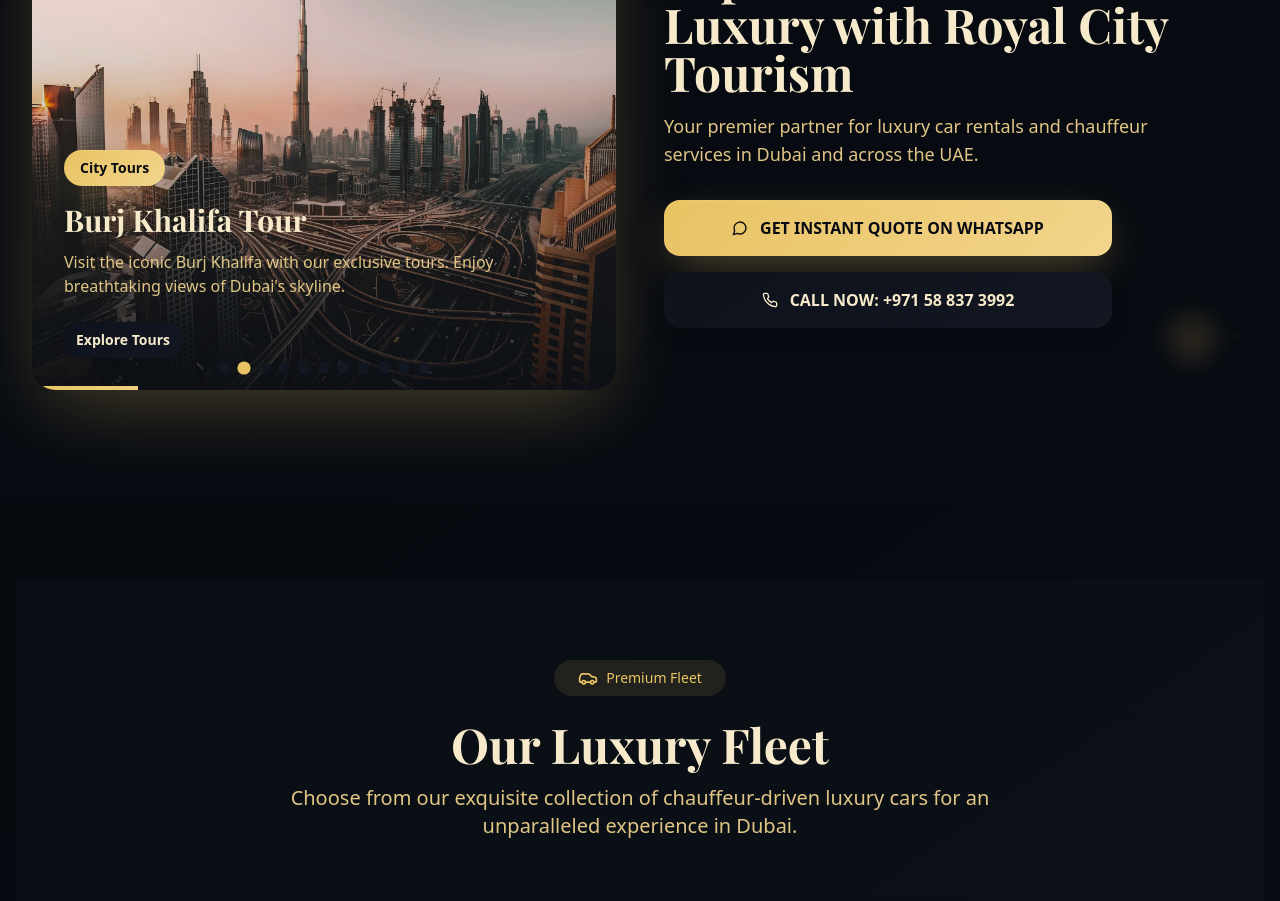
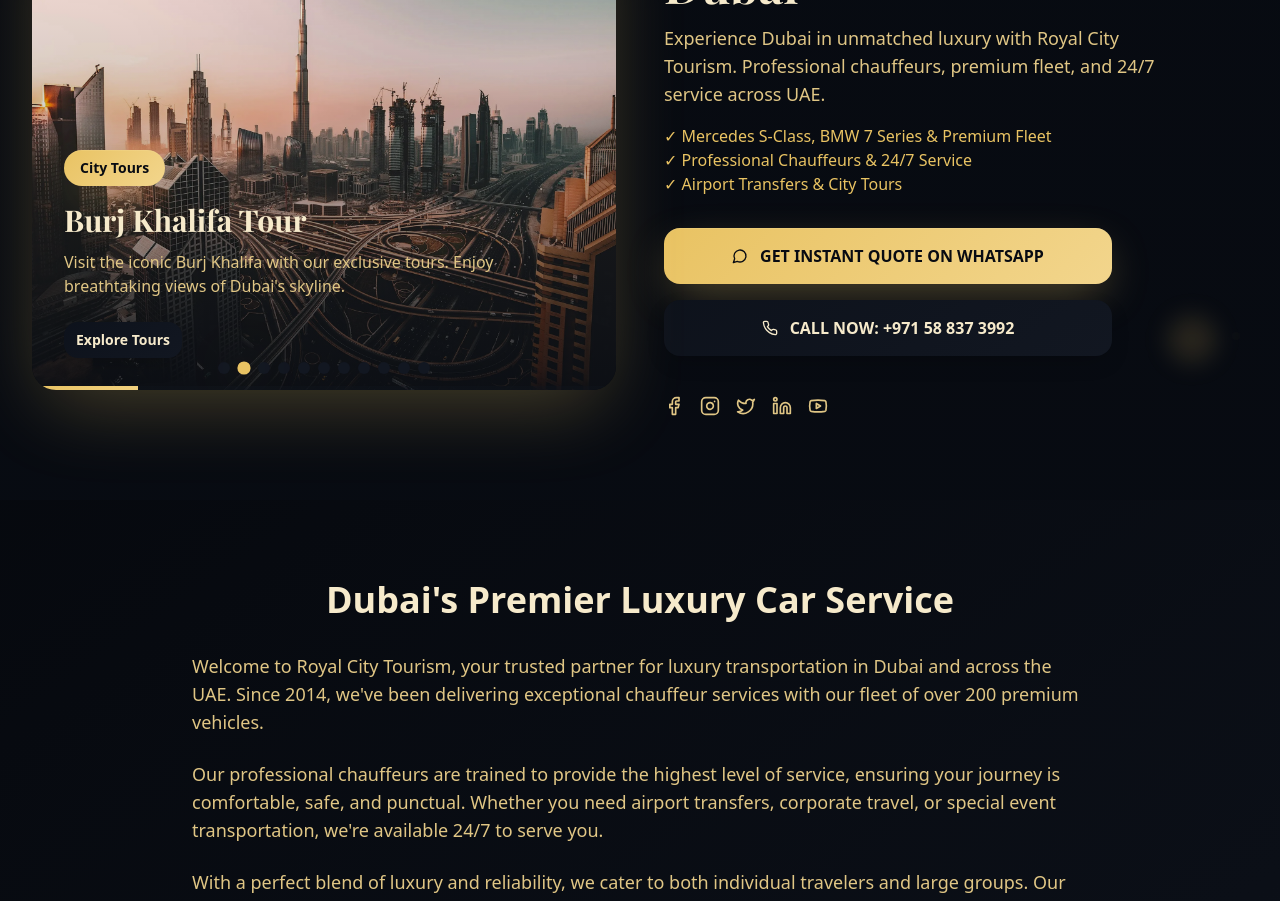
Before and after one commit to teamfreelancer2025-ux/royaltourisamllc, a React (Vite) app: page / in a window 1280 px wide. Shown: the part 300-1201 px from the top of the page. Built offline with nearby package versions, Linux system fonts and the light colour scheme.

Commit message:
Fix: Resolved white screen, syntax errors, and updated social media links.

```diff
--- a/src/components/DubaiCarousel.tsx
+++ b/src/components/DubaiCarousel.tsx
@@ -162,7 +162,7 @@ const DubaiCarousel = () => {
               alt={slide.title}
               width="1200"
               height="630"
-              fetchPriority={index === 0 ? "high" : "auto"}
+              fetchpriority={index === 0 ? "high" : "auto"}
               loading={index === 0 ? "eager" : "lazy"}
               className="absolute inset-0 w-full h-full object-cover"
             />
--- a/src/components/HeroSection.tsx
+++ b/src/components/HeroSection.tsx
@@ -1,6 +1,7 @@
 import { Button } from "@/components/ui/button";
 import { Phone, MessageCircle } from "lucide-react";
 import DubaiCarousel from "@/components/DubaiCarousel";
+import SocialLinks from "@/components/SocialLinks";
 
 const HeroSection = () => {
   const callNow = () => {
@@ -31,11 +32,16 @@ const HeroSection = () => {
             <div className="w-full space-y-4 sm:space-y-6 order-1 lg:order-2 animate-slide-up" style={{ animationDelay: '0.2s' }}>
               <div className="text-center lg:text-left">
                 <h1 className="font-display text-3xl md:text-4xl lg:text-5xl font-bold text-foreground mb-4 leading-tight">
-                  Experience Dubai in Luxury with Royal City Tourism
+                  Luxury Car Rental & Chauffeur Service in Dubai
                 </h1>
-                <p className="text-muted-foreground mb-8 text-lg max-w-lg mx-auto lg:mx-0">
-                  Your premier partner for luxury car rentals and chauffeur services in Dubai and across the UAE.
+                <p className="text-muted-foreground mb-4 text-lg max-w-lg mx-auto lg:mx-0">
+                  Experience Dubai in unmatched luxury with Royal City Tourism. Professional chauffeurs, premium fleet, and 24/7 service across UAE.
                 </p>
+                <div className="text-primary text-sm md:text-base font-medium mb-8">
+                  <p>✓ Mercedes S-Class, BMW 7 Series & Premium Fleet</p>
+                  <p>✓ Professional Chauffeurs & 24/7 Service</p>
+                  <p>✓ Airport Transfers & City Tours</p>
+                </div>
               </div>
 
               <div className="flex flex-col gap-4 max-w-md mx-auto lg:mx-0">
@@ -57,6 +63,11 @@ const HeroSection = () => {
                   <Phone className="w-5 h-5" />
                   CALL NOW: +971 58 837 3992
                 </Button>
+
+                {/* Social Media Links */}
+                <div className="mt-6 flex justify-center lg:justify-start">
+                  <SocialLinks />
+                </div>
               </div>
             </div>
 
--- a/src/components/SEOHead.tsx
+++ b/src/components/SEOHead.tsx
@@ -9,6 +9,7 @@ interface SEOHeadProps {
   canonicalUrl?: string;
   ogImage?: string;
   ogType?: string;
+  schemas?: Array<Record<string, any>>;
   structuredData?: any[];
   hreflangs?: Array<{ lang: string; url: string }>;
   noIndex?: boolean;
@@ -91,6 +92,13 @@ export const SEOHead = ({
         <meta property="og:locale" content="en_AE" />
         <meta property="og:updated_time" content={new Date().toISOString()} />
 
+        {/* Schema.org Structured Data */}
+        {defaultStructuredData.map((schema, index) => (
+          <script key={index} type="application/ld+json">
+            {JSON.stringify(schema)}
+          </script>
+        ))}
+
         {/* Twitter Card Meta Tags */}
         <meta name="twitter:card" content={twitterCard} />
         <meta name="twitter:site" content="@royalcitytourism" />
--- /dev/null
+++ b/src/components/SocialLinks.tsx
@@ -0,0 +1,58 @@
+import { Facebook, Instagram, Linkedin, Twitter, Youtube } from 'lucide-react';
+import { SEO_CONFIG } from '../config/seo';
+
+const SocialLinks = () => {
+  const { socialMedia } = SEO_CONFIG;
+
+  return (
+    <div className="flex items-center gap-4">
+      <a
+        href={socialMedia.facebook}
+        target="_blank"
+        rel="noopener noreferrer"
+        className="text-muted-foreground hover:text-primary transition-colors"
+        aria-label="Follow us on Facebook"
+      >
+        <Facebook className="w-5 h-5" />
+      </a>
+      <a
+        href={socialMedia.instagram}
+        target="_blank"
+        rel="noopener noreferrer"
+        className="text-muted-foreground hover:text-primary transition-colors"
+        aria-label="Follow us on Instagram"
+      >
+        <Instagram className="w-5 h-5" />
+      </a>
+      <a
+        href={socialMedia.twitter}
+        target="_blank"
+        rel="noopener noreferrer"
+        className="text-muted-foreground hover:text-primary transition-colors"
+        aria-label="Follow us on Twitter"
+      >
+        <Twitter className="w-5 h-5" />
+      </a>
+      <a
+        href={socialMedia.linkedin}
+        target="_blank"
+        rel="noopener noreferrer"
+        className="text-muted-foreground hover:text-primary transition-colors"
+        aria-label="Follow us on LinkedIn"
+      >
+        <Linkedin className="w-5 h-5" />
+      </a>
+      <a
+        href={socialMedia.youtube}
+        target="_blank"
+        rel="noopener noreferrer"
+        className="text-muted-foreground hover:text-primary transition-colors"
+        aria-label="Subscribe to our YouTube channel"
+      >
+        <Youtube className="w-5 h-5" />
+      </a>
+    </div>
+  );
+};
+
+export default SocialLinks;
--- a/src/config/seo.ts
+++ b/src/config/seo.ts
@@ -82,9 +82,9 @@ export const SEO_CONFIG = {
   timezone: "Asia/Dubai",
   socialMedia: {
     facebook: "https://www.facebook.com/royalcitytourism/",
-    instagram: "https://www.instagram.com/royalcitytourism/",
+    instagram: "https://www.instagram.com/royalcitytourisms/",
     twitter: "https://twitter.com/royalcitytourism",
-    linkedin: "https://linkedin.com/company/royalcitytourism",
+    linkedin: "https://www.linkedin.com/in/royalcitytourism-llc-8b8787387/",
     youtube: "https://www.youtube.com/channel/UCFzsd7A7eBMlT8vW0XFBc9Q",
     medium: "https://medium.com/@royalcitytourism5/welcome-to-royal-city-tourism-llc-15505e66ec77"
   },
--- a/src/pages/Home.tsx
+++ b/src/pages/Home.tsx
@@ -2,23 +2,32 @@ import { lazy, Suspense } from 'react';
 import HeroSection from "@/components/HeroSection";
 import { SEOHead } from '@/components/SEOHead';
 import { SEO_CONFIG } from '../config/seo';
-import { generateBreadcrumbSchema } from '../utils/seo';
+import {
+  generateBreadcrumbSchema,
+  generateOrganizationSchema,
+  generateLocalBusinessSchema,
+  generateCarRentalSchema
+} from '../utils/seo';
 
 const RentACarSection = lazy(() => import("@/components/RentACarSection"));
 const FifteenSeaterSection = lazy(() => import("@/components/FifteenSeaterSection"));
 
 const Home = () => {
-  const breadcrumbSchema = generateBreadcrumbSchema([
-    { name: "Home", url: SEO_CONFIG.baseUrl }
-  ]);
+  const schemas = [
+    generateBreadcrumbSchema([{ name: "Home", url: SEO_CONFIG.baseUrl }]),
+    generateOrganizationSchema(),
+    generateLocalBusinessSchema(),
+    generateCarRentalSchema([])
+  ];
 
   return (
     <div className="min-h-screen bg-gradient-space relative overflow-hidden">
       <SEOHead
-        title="Luxury Car Rental & Chauffeur Service in Dubai"
-        description="Experience Dubai in luxury with Royal City Tourism. Your premier partner for high-end car rentals and professional chauffeur services across the UAE."
+        title="Luxury Car Rental & Chauffeur Service in Dubai | Royal City Tourism"
+        description="Experience Dubai's finest luxury car rental and chauffeur services. Professional drivers, premium fleet including Mercedes S-Class, BMW 7 Series, and group vehicles. Available 24/7 across UAE."
         canonicalUrl={SEO_CONFIG.baseUrl}
         ogImage={`${SEO_CONFIG.baseUrl}/dubai-luxury-hero.webp`}
+        schemas={schemas}
       />
 
       {/* Space Background Elements */}
@@ -35,6 +44,29 @@ const Home = () => {
         {/* Hero Section */}
         <section className="min-h-screen -mt-20">
           <HeroSection />
+        </section>
+
+        {/* About Us Section */}
+        <section className="py-20 bg-gradient-matte-deep">
+          <div className="container mx-auto px-4">
+            <h2 className="text-3xl md:text-4xl font-bold text-center mb-8">Dubai's Premier Luxury Car Service</h2>
+            <div className="max-w-4xl mx-auto text-lg text-muted-foreground space-y-6">
+              <p>
+                Welcome to Royal City Tourism, your trusted partner for luxury transportation in Dubai and across the UAE.
+                Since 2014, we've been delivering exceptional chauffeur services with our fleet of over 200 premium vehicles.
+              </p>
+              <p>
+                Our professional chauffeurs are trained to provide the highest level of service, ensuring your journey is
+                comfortable, safe, and punctual. Whether you need airport transfers, corporate travel, or special event
+                transportation, we're available 24/7 to serve you.
+              </p>
+              <p>
+                With a perfect blend of luxury and reliability, we cater to both individual travelers and large groups.
+                Our diverse fleet includes prestigious vehicles like the Mercedes S-Class and BMW 7 Series, as well as
+                spacious options like the Mercedes Sprinter and Toyota Hiace for group transportation.
+              </p>
+            </div>
+          </div>
         </section>
 
         {/* All Car Details Sections */}
--- a/src/utils/seo.ts
+++ b/src/utils/seo.ts
@@ -25,6 +25,21 @@ export const generateWebsiteSchema = () => ({
     },
     "query-input": "required name=search_term_string"
   }
+});
+
+export const generateOrganizationSchema = () => ({
+  "@context": "https://schema.org",
+  "@type": "Organization",
+  "@id": `${SEO_CONFIG.baseUrl}#organization`,
+  "name": SEO_CONFIG.siteName,
+  "url": SEO_CONFIG.baseUrl,
+  "logo": `${SEO_CONFIG.baseUrl}/logo-premium.webp`,
+  "contactPoint": {
+    "@type": "ContactPoint",
+    "telephone": SEO_CONFIG.phone,
+    "contactType": "customer service"
+  },
+  "sameAs": Object.values(SEO_CONFIG.socialMedia)
 });
 
 // Generate structured data for car rental services
@@ -179,7 +194,7 @@ export const generateCarRentalServiceSchema = () => ({
   }
 });
 
-export const generateBreadcrumbSchema = (items: Array<{name: string, url: string}>) => ({
+export const generateBreadcrumbSchema = (items: { name: string; url: string }[]) => ({
   "@context": "https://schema.org",
   "@type": "BreadcrumbList",
   "itemListElement": items.map((item, index) => ({
```
Also changed, not shown: src/components/Header.tsx (+9 -8 lines).
